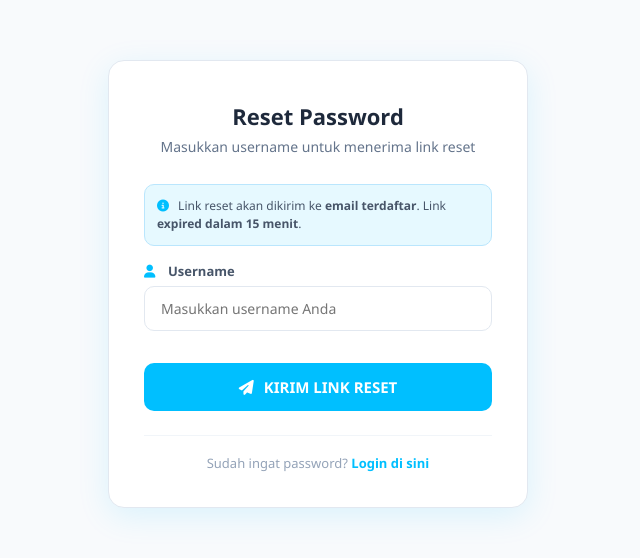
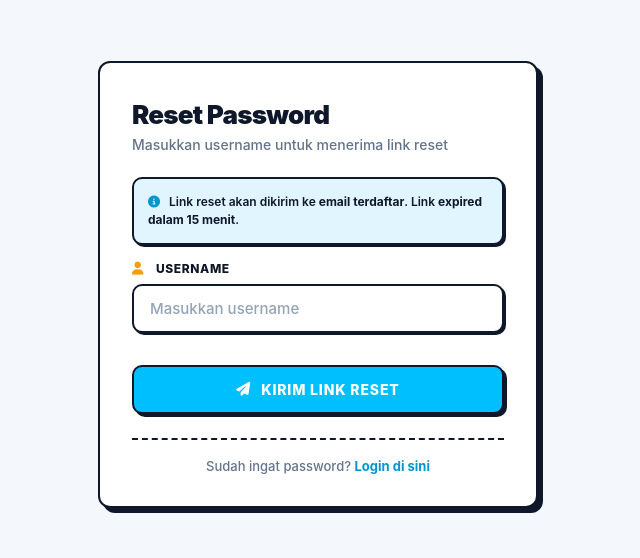
Before and after one commit to Revansyabian/hsvshsvavah, a website: page pages/reset-password.html in a window 1280 px wide. Shown: the part 116-674 px from the top of the page, without its empty margins (322-962 px from the left). Drawn offline with nearby package versions, Linux system fonts and the light colour scheme; some packages are replaced by stand-ins of ours; no server answers; a script that the page names is missing.

Commit message:
Update reset-password.html

```diff
--- a/pages/reset-password.html
+++ b/pages/reset-password.html
@@ -8,40 +8,47 @@
     <meta name="referrer" content="strict-origin-when-cross-origin">
     <title>Reset Password - Top Up</title>
     <link rel="stylesheet" href="https://cdnjs.cloudflare.com/ajax/libs/font-awesome/6.4.0/css/all.min.css">
+    <link rel="preconnect" href="https://fonts.googleapis.com">
+    <link rel="preconnect" href="https://fonts.gstatic.com" crossorigin>
+    <link href="https://fonts.googleapis.com/css2?family=Inter:wght@400;500;600;700;800;900&display=swap" rel="stylesheet">
     <meta name="theme-color" content="#00BFFF">
     <script src="https://www.google.com/recaptcha/api.js" async defer></script>
     <style>
-        * { margin: 0; padding: 0; box-sizing: border-box; font-family: 'Segoe UI', Tahoma, Geneva, Verdana, sans-serif; }
-        body { background: #f8fafc; min-height: 100vh; display: flex; align-items: center; justify-content: center; padding: 20px; }
-        .reset-container { width: 100%; max-width: 420px; }
-        .reset-card { background: #fff; border-radius: 16px; padding: 40px 35px 35px; box-shadow: 0 8px 32px rgba(0, 191, 255, 0.12); border: 1px solid #e2e8f0; animation: fadeIn 0.4s ease; margin: auto; }
-        @keyframes fadeIn { from { opacity: 0; transform: translateY(20px); } to { opacity: 1; transform: translateY(0); } }
-        .reset-header { text-align: center; margin-bottom: 28px; }
-        .reset-header h1 { color: #1e293b; font-size: 22px; font-weight: 700; }
-        .reset-header p { color: #64748b; font-size: 14px; margin-top: 6px; }
-        .reset-footer { margin-top: 24px; text-align: center; color: #94a3b8; font-size: 13px; padding-top: 18px; border-top: 1px solid #f1f5f9; }
-        .reset-footer a { color: #00BFFF; text-decoration: none; font-weight: 600; }
-        .reset-footer a:hover { text-decoration: underline; }
-        .form-group { margin-bottom: 16px; }
-        .form-group label { display: flex; align-items: center; gap: 8px; margin-bottom: 6px; color: #475569; font-size: 13px; font-weight: 600; }
-        .form-group label i { color: #00BFFF; width: 16px; }
-        .form-input { width: 100%; padding: 12px 16px; border: 1px solid #e2e8f0; border-radius: 10px; font-size: 14px; transition: 0.2s; }
-        .form-input:focus { outline: none; border-color: #00BFFF; box-shadow: 0 0 0 3px rgba(0, 191, 255, 0.1); }
-        .form-input.error { border-color: #ef4444; }
-        .btn { width: 100%; padding: 14px; border: none; border-radius: 10px; background: #00BFFF; color: #fff; font-weight: 600; cursor: pointer; font-size: 15px; transition: 0.2s; display: flex; align-items: center; justify-content: center; gap: 10px; }
-        .btn:hover { background: #0099CC; }
-        .btn:disabled { opacity: 0.6; cursor: not-allowed; }
-        .recaptcha-wrapper { margin-bottom: 16px; display: flex; justify-content: center; }
-        .error-message { background: #fef2f2; color: #ef4444; padding: 10px 12px; border-radius: 8px; font-size: 12px; margin-bottom: 16px; display: none; }
-        .error-message.show { display: block; }
-        .success-message { background: #ecfdf5; color: #10b981; padding: 10px 12px; border-radius: 8px; font-size: 12px; margin-bottom: 16px; display: none; }
-        .success-message.show { display: block; }
-        .spinner { width: 30px; height: 30px; border: 3px solid #e2e8f0; border-top: 3px solid #00BFFF; border-radius: 50%; animation: spin 0.6s linear infinite; }
-        @keyframes spin { from { transform: rotate(0deg); } to { transform: rotate(360deg); } }
-        .info-box { background: #E6F9FF; border: 1px solid #bae6fd; border-radius: 10px; padding: 12px; margin-bottom: 16px; font-size: 12px; color: #475569; line-height: 1.5; }
-        .info-box i { color: #00BFFF; margin-right: 6px; }
-        @media(max-width:480px) { .reset-card { padding: 28px 20px; } .reset-header h1 { font-size: 20px; } }
+        :root{--bg:#f4f7fb;--surface:#FFFFFF;--ink:#0F172A;--ink-2:#1E293B;--muted:#64748b;--muted-2:#94a3b8;--border:#0F172A;--sky:#00BFFF;--sky-dark:#0095CC;--sky-soft:#E0F5FF;--sky-focus:#F0FAFF;--amber:#f59e0b;--coral:#ef4444;--green:#10b981;--radius:12px;--radius-sm:10px;--shadow:5px 5px 0 var(--border);--shadow-sm:3px 3px 0 var(--border);--shadow-xs:2px 2px 0 var(--border);}
+        *{margin:0;padding:0;box-sizing:border-box;font-family:'Inter','Segoe UI',Tahoma,sans-serif;}
+        body{background:var(--bg);min-height:100vh;display:flex;align-items:center;justify-content:center;padding:20px;-webkit-font-smoothing:antialiased;}
+        .reset-container{width:100%;max-width:440px;}
+        .reset-card{background:var(--surface);border:2px solid var(--border);border-radius:var(--radius);padding:36px 32px 32px;box-shadow:var(--shadow);animation:fadeIn 0.4s ease;}
+        @keyframes fadeIn{from{opacity:0;transform:translateY(20px);}to{opacity:1;transform:translateY(0);}}
+        .reset-header{margin-bottom:24px;}
+        .reset-header h1{color:var(--ink);font-size:26px;font-weight:900;letter-spacing:-0.03em;}
+        .reset-header p{color:var(--muted);font-size:14px;font-weight:500;margin-top:6px;}
+        .reset-footer{margin-top:24px;text-align:center;color:var(--muted);font-size:13px;font-weight:500;padding-top:18px;border-top:2px dashed var(--border);}
+        .reset-footer a{color:var(--sky-dark);text-decoration:none;font-weight:700;}
+        .reset-footer a:hover{text-decoration:underline;text-underline-offset:3px;}
+        .form-group{margin-bottom:16px;}
+        .form-group label{display:flex;align-items:center;gap:8px;margin-bottom:8px;color:var(--ink);font-size:12px;font-weight:800;text-transform:uppercase;letter-spacing:0.05em;}
+        .form-group label i{color:var(--amber);width:16px;font-size:13px;}
+        .form-input{width:100%;padding:13px 16px;background:var(--surface);border:2px solid var(--border);border-radius:var(--radius-sm);color:var(--ink-2);font-size:15px;font-weight:500;transition:transform 100ms,box-shadow 100ms,border-color 150ms,background-color 150ms;outline:none;box-shadow:var(--shadow-xs);}
+        .form-input::placeholder{color:var(--muted-2);font-weight:500;}
+        .form-input:hover{transform:translate(-1px,-1px);box-shadow:var(--shadow-sm);}
+        .form-input:focus{transform:translate(-2px,-2px);box-shadow:var(--shadow-sm);border-color:var(--sky);background:var(--sky-focus);}
+        .form-input.error{border-color:var(--coral);}
+        .btn{padding:14px 24px;border:2px solid var(--border);border-radius:var(--radius-sm);font-size:14px;font-weight:800;cursor:pointer;transition:transform 100ms,box-shadow 100ms,background-color 150ms;display:flex;align-items:center;justify-content:center;gap:10px;color:#fff;letter-spacing:0.06em;text-transform:uppercase;width:100%;background:var(--sky);box-shadow:var(--shadow-sm);}
+        .btn:hover:not(:disabled){background:var(--sky-dark);transform:translate(-2px,-2px);box-shadow:var(--shadow);}
+        .btn:active:not(:disabled){transform:translate(2px,2px);box-shadow:1px 1px 0 var(--border);}
+        .btn:disabled{opacity:0.6;cursor:not-allowed;}
+        .recaptcha-wrapper{margin-bottom:16px;display:flex;justify-content:center;}
+        .error-message{background:#fee2e2;color:#991b1b;border:2px solid var(--border);padding:10px 14px;border-radius:var(--radius-sm);font-size:12px;font-weight:700;margin-bottom:16px;display:none;box-shadow:var(--shadow-xs);}
+        .error-message.show{display:block;}
+        .success-message{background:#d1fae5;color:#065f46;border:2px solid var(--border);padding:10px 14px;border-radius:var(--radius-sm);font-size:12px;font-weight:700;margin-bottom:16px;display:none;box-shadow:var(--shadow-xs);}
+        .success-message.show{display:block;}
+        .info-box{background:var(--sky-soft);border:2px solid var(--border);border-radius:var(--radius-sm);padding:14px;margin-bottom:16px;font-size:12px;color:var(--ink);line-height:1.5;font-weight:600;box-shadow:var(--shadow-xs);}
+        .info-box i{color:var(--sky-dark);margin-right:6px;}
+        @media(max-width:480px){.reset-card{padding:28px 22px;}.reset-header h1{font-size:22px;}}
     </style>
+    <script src="https://cdn.jsdelivr.net/npm/crypto-js@4.2.0/crypto-js.min.js"></script>
+    <script src="/pages/secure-api.js"></script>
 </head>
 <body>
 
@@ -66,7 +73,7 @@
 
             <div class="form-group">
                 <label for="username"><i class="fas fa-user"></i> Username</label>
-                <input type="text" id="username" placeholder="Masukkan username Anda" class="form-input" autocomplete="username" oninput="validateUsernameInput()">
+                <input type="text" id="username" placeholder="Masukkan username" class="form-input" autocomplete="username" oninput="validateUsernameInput()">
             </div>
 
             <div class="recaptcha-wrapper">
@@ -74,7 +81,7 @@
             </div>
 
             <button class="btn" id="btnReset" onclick="resetPassword()">
-                <i class="fas fa-paper-plane"></i> KIRIM LINK RESET
+                <i class="fas fa-paper-plane"></i> Kirim Link Reset
             </button>
 
             <div class="reset-footer">
@@ -84,6 +91,6 @@
     </div>
 
     <script src="https://cdn.jsdelivr.net/npm/sweetalert2@11"></script>
-        <script src="/pages/reset-password.js"></script>
+    <script src="/pages/reset-password.js"></script>
 </body>
 </html>
```
